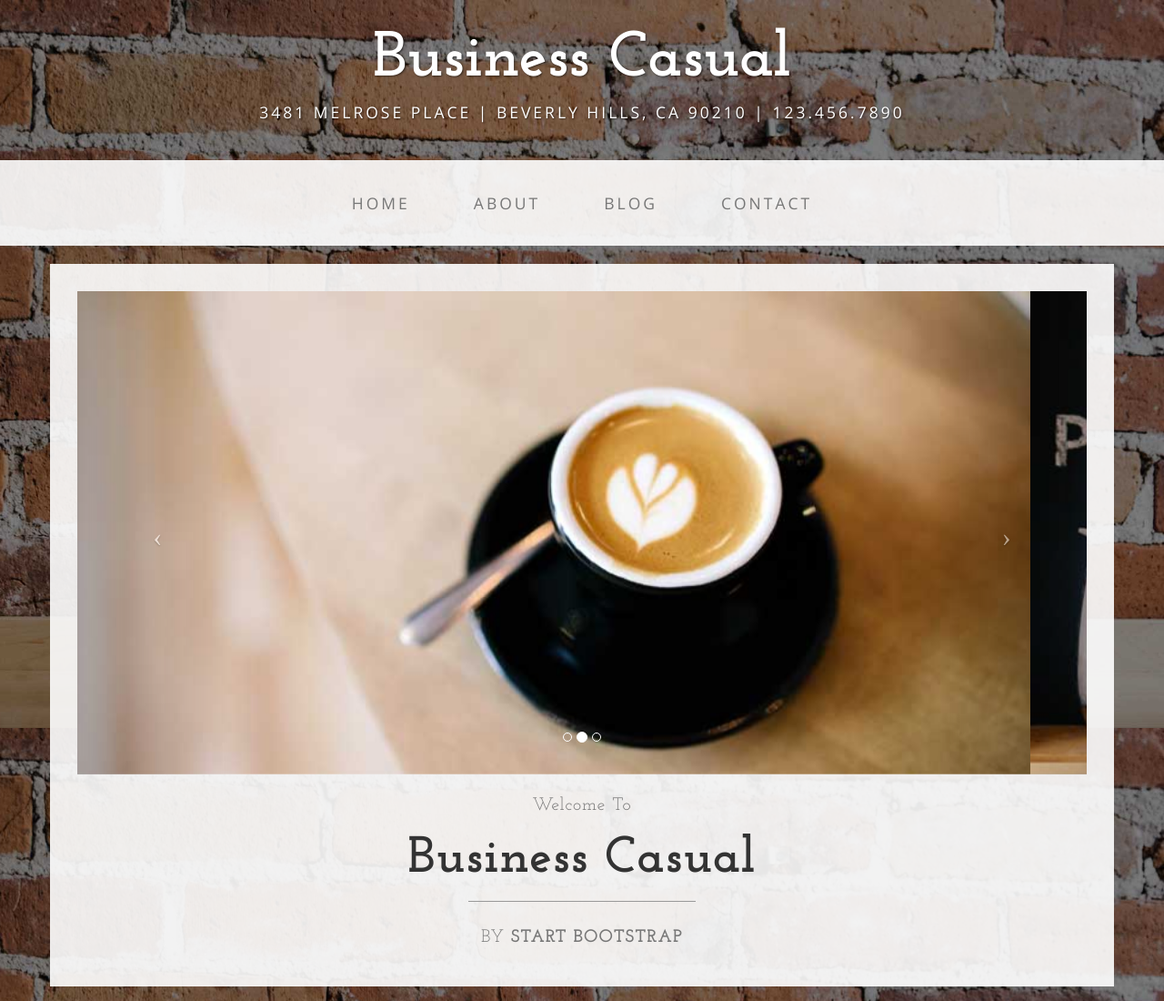
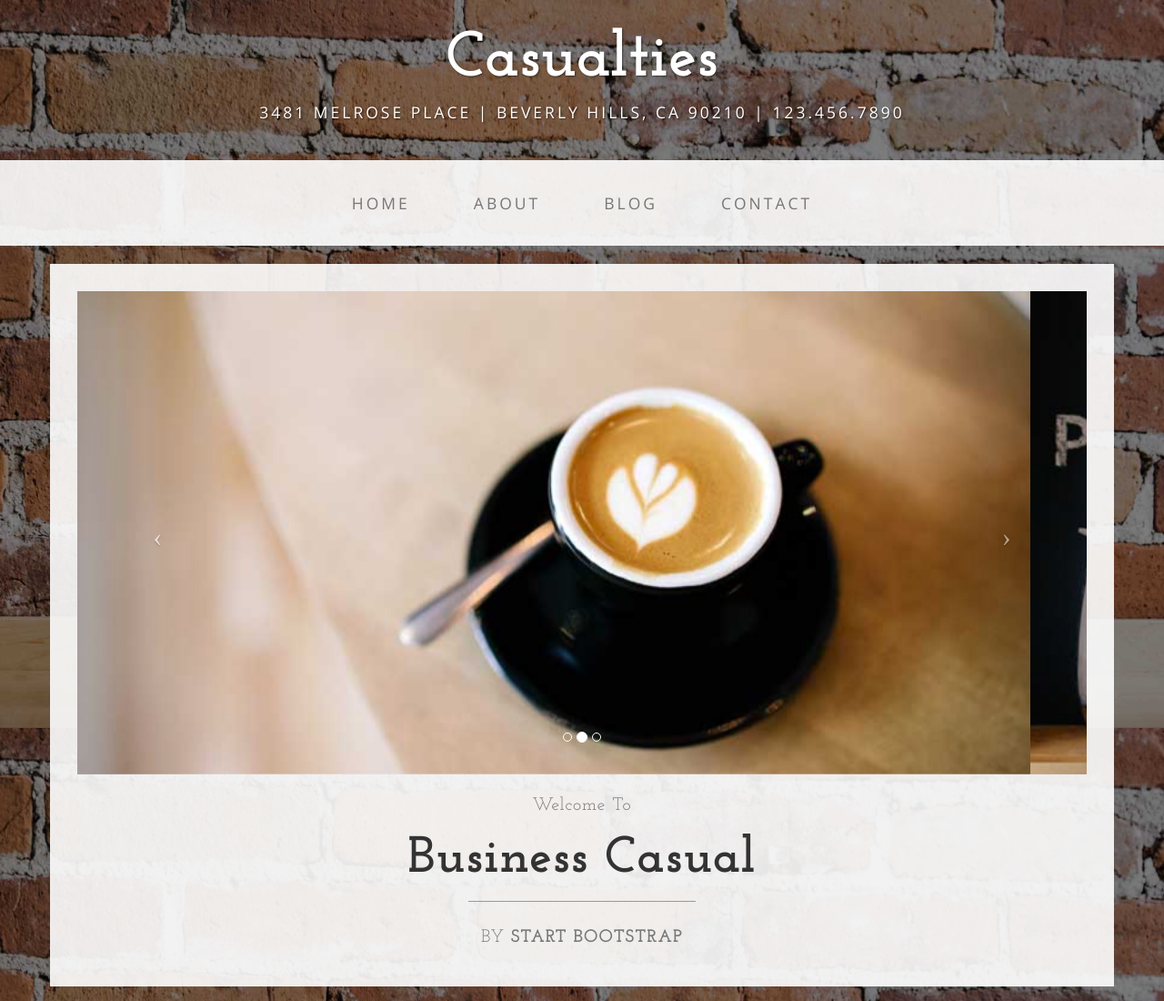
Before and after one commit to rart/business-casual-blueprint, a plain HTML site: page static-assets/index.html in a window 1280 px wide. Shown: the top 1100 px of the page at 91% size. Drawn offline with nearby package versions, Linux system fonts and the light colour scheme; a script that the page names is missing.

Commit message:
Test changes on index.html

```diff
--- a/static-assets/index.html
+++ b/static-assets/index.html
@@ -32,7 +32,7 @@
 
 <body>
 
-    <div class="brand">Business Casual</div>
+    <div class="brand">Casualties</div>
     <div class="address-bar">3481 Melrose Place | Beverly Hills, CA 90210 | 123.456.7890</div>
 
     <!-- Navigation -->
```
